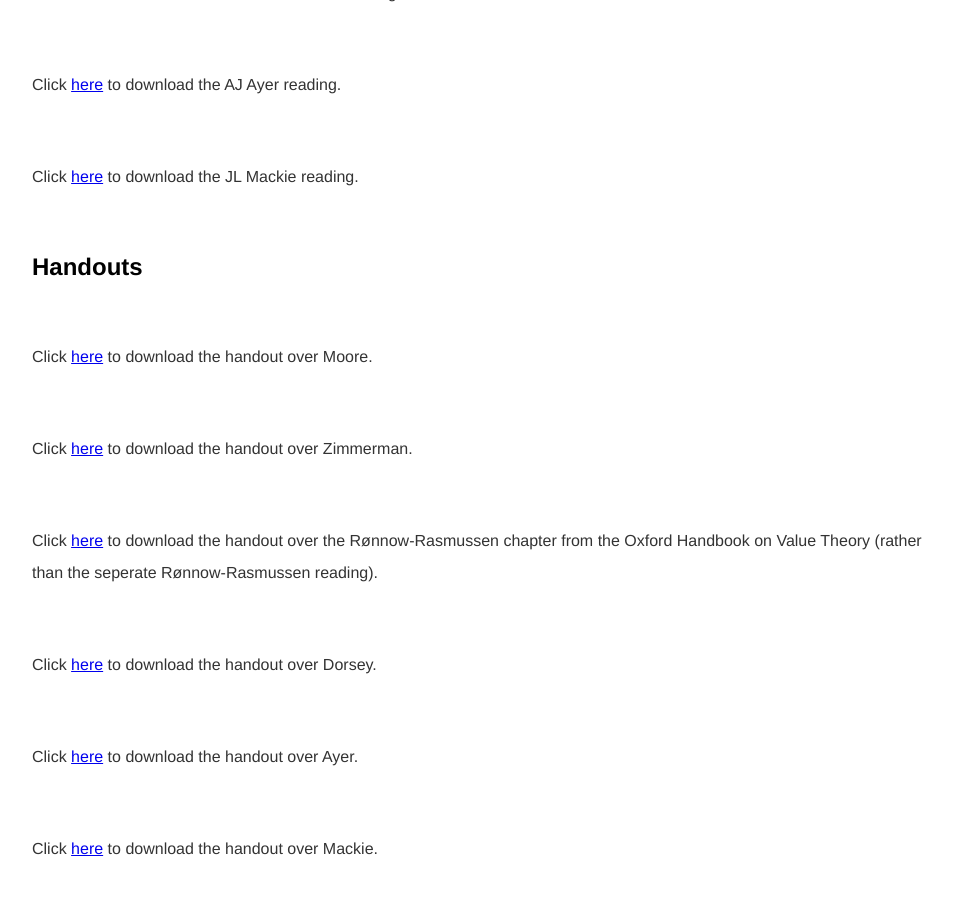
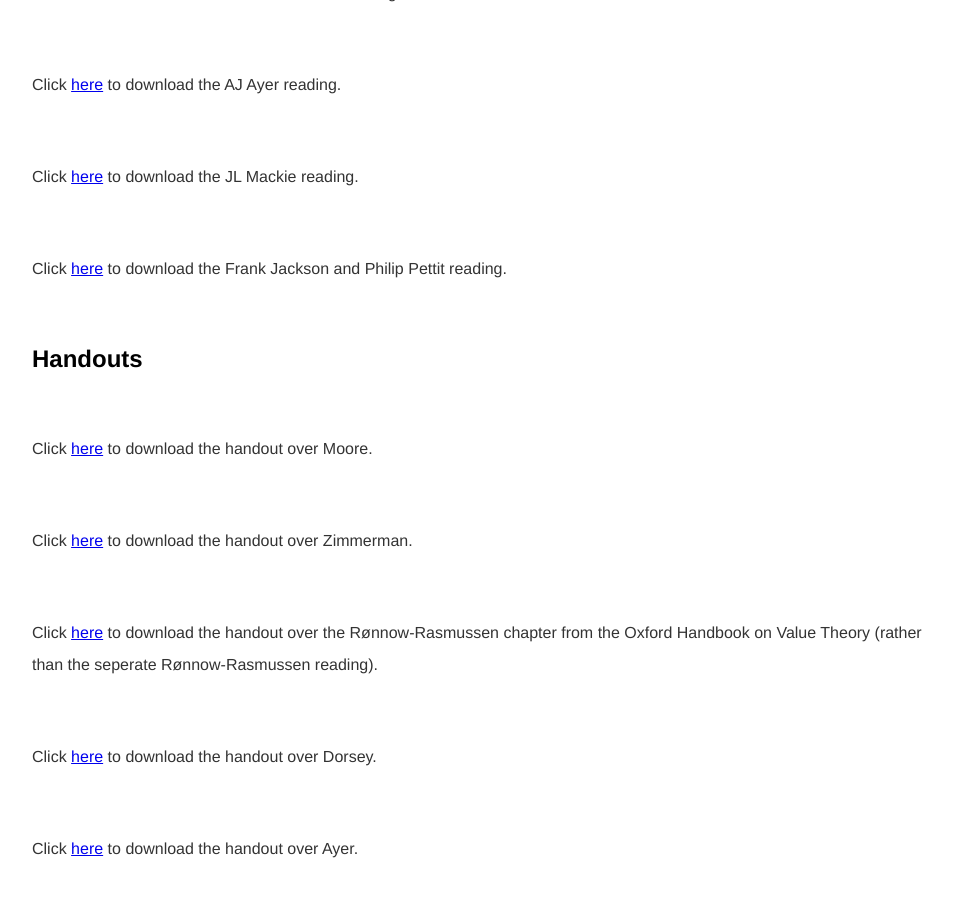
Before and after one commit to kevinjpatton/kevinjpatton.github.io, a Jekyll site: the page built from teaching/phil_3050/index.html, in a window 1280 px wide and 900 px high, scrolled down 1146 px. Shown: the top 897 px of the window, without its empty margins (160-1113 px from the left). Built offline with Jekyll 4.4.1, drawn with Linux system fonts in a browser that asks for light colours; Markdown is read by kramdown in place of the engine named in the settings.

Commit message:
Update index.html

```diff
--- a/teaching/phil_3050/index.html
+++ b/teaching/phil_3050/index.html
@@ -16,6 +16,7 @@ title: Teaching - Phil 3050
 <p>Click <a href="/banda/Mark Shcroeder - Explaining the Reasons We Share - Explanation and Expression in Ethics, Volume 1.pdf" target="_blank">here</a> to download the Mark Schroeder reading over Cudworth.</p>
 <p>Click <a href="/teaching/phil_3050/AJ Ayer - Language Truth and Logic.pdf" target="_blank">here</a> to download the AJ Ayer reading.</p>
 <p>Click <a href="/banda/JL Mackie - The Subjectivity of Values.pdf" target="_blank">here</a> to download the JL Mackie reading.</p>
+<p>Click <a href="/teaching/phil_3050/Frank Jackson and Philip Pettit - A Problem for Expressivism.pdf" target="_blank">here</a> to download the Frank Jackson and Philip Pettit reading.</p>
 <h2>Handouts</h2>
 <p>Click <a href="/teaching/phil_3050/Handout_Moore.pdf" target="_blank">here</a> to download the handout over Moore.</p>
 <p>Click <a href="/teaching/phil_3050/Handout - Zimmerman.pdf" target="_blank">here</a> to download the handout over Zimmerman.</p>
```
